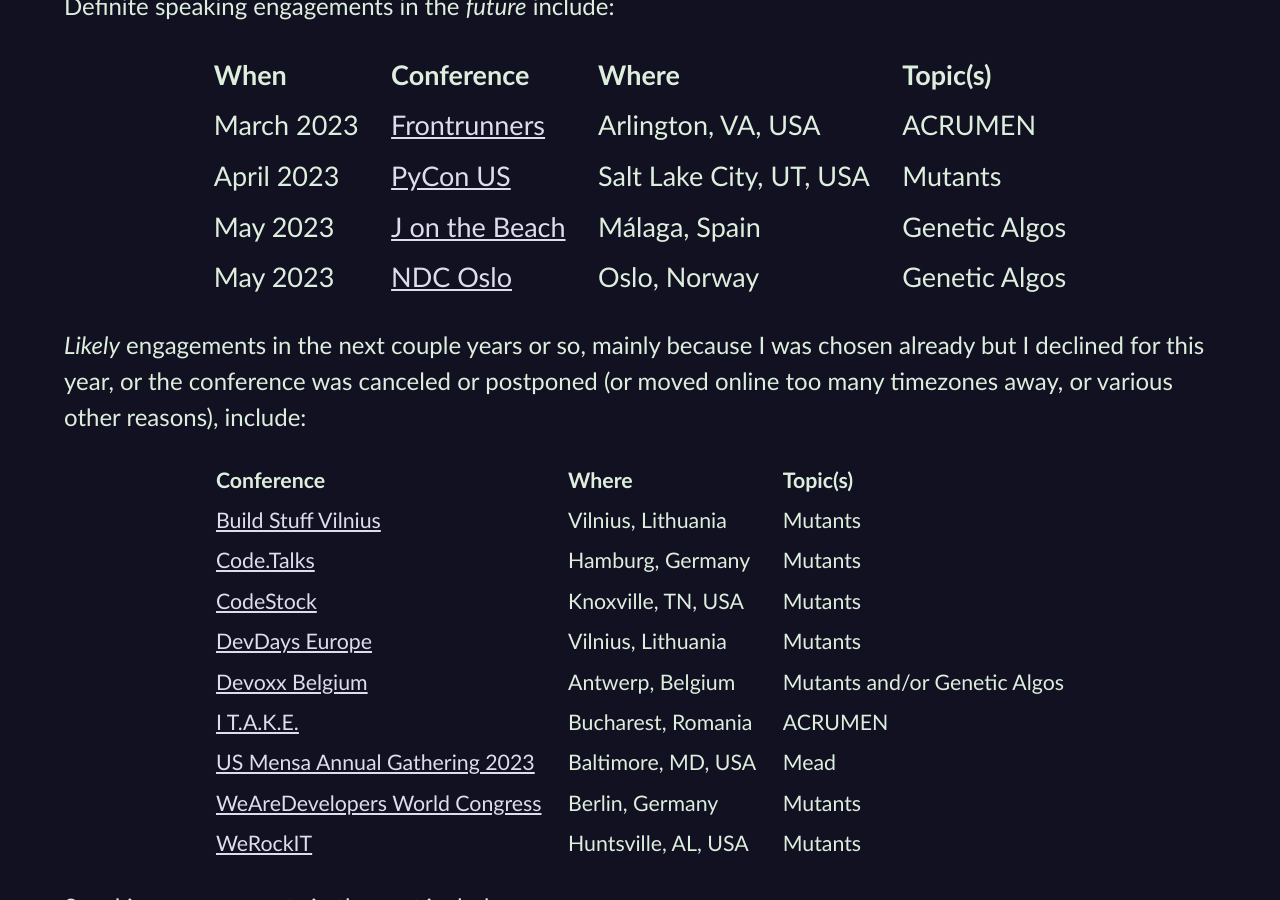
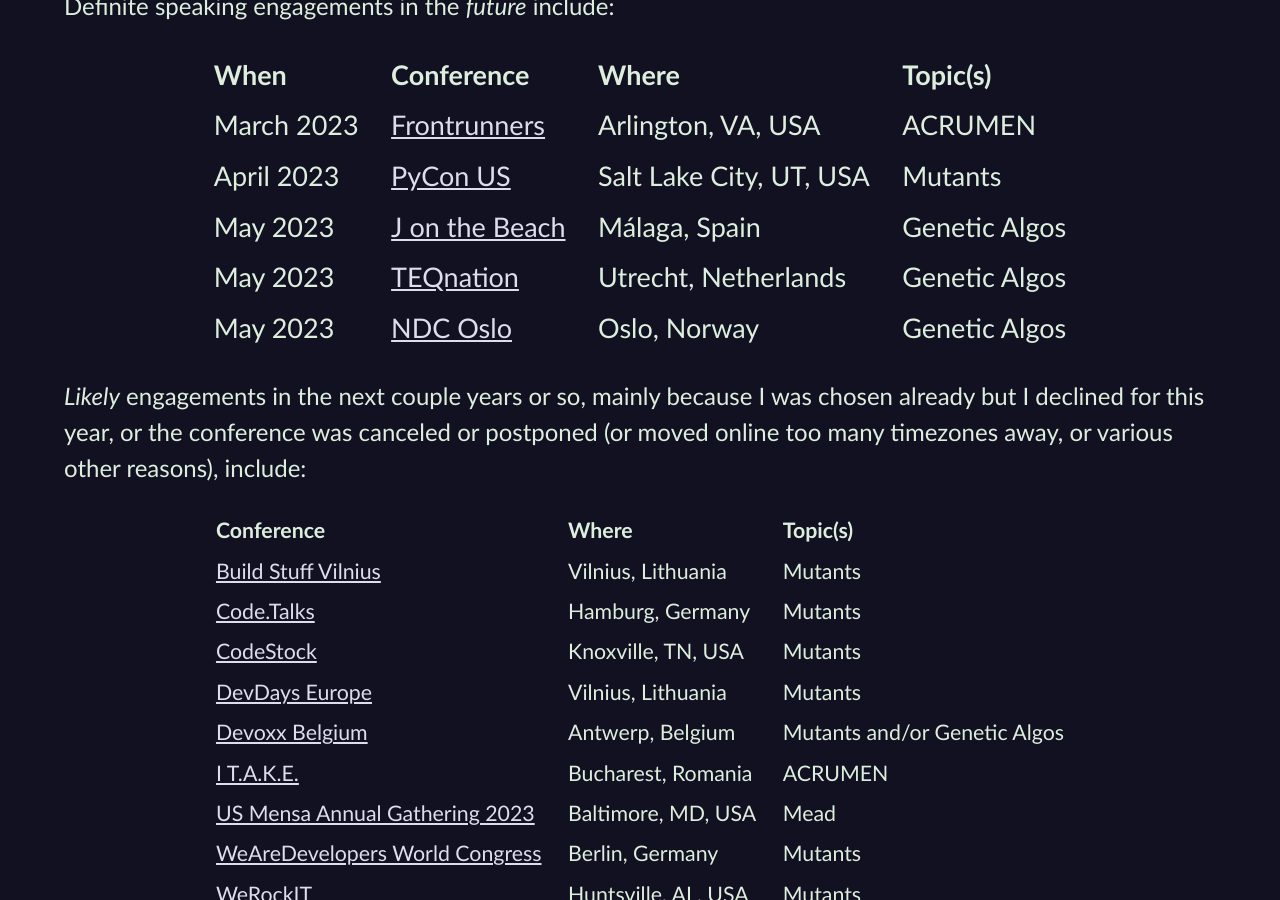
Before and after one commit to CodosaurusLLC/CodosaurusLLC.github.io, a Jekyll site: the page built from speaking.md, in a window 1280 px wide and 900 px high, scrolled down 1412 px. Built offline with Jekyll 4.4.1, drawn with Linux system fonts in a browser that asks for light colours.

Commit message:
add TEQnation speaking engagement

```diff
--- a/speaking.md
+++ b/speaking.md
@@ -114,6 +114,7 @@
 |March&nbsp;2023||[Frontrunners](https://frontrunners.tech/){:rel="nofollow" target="_new"}||Arlington, VA, USA||ACRUMEN|
 |April&nbsp;2023||[PyCon US](https://us.pycon.org/2023/){:rel="nofollow" target="_new"}||Salt Lake City, UT, USA||Mutants|
 |May&nbsp;2023||[J on the Beach](https://www.jonthebeach.com/){:rel="nofollow" target="_new"}||Málaga, Spain||Genetic Algos|
+|May&nbsp;2023||[TEQnation](https://teqnation.com/){:rel="nofollow" target="_new"}||Utrecht, Netherlands||Genetic Algos|
 |May&nbsp;2023||[NDC Oslo](https://ndcoslo.com/){:rel="nofollow" target="_new"}||Oslo, Norway||Genetic Algos|
 {:class="upcoming-engagements speaking"}
 
```
